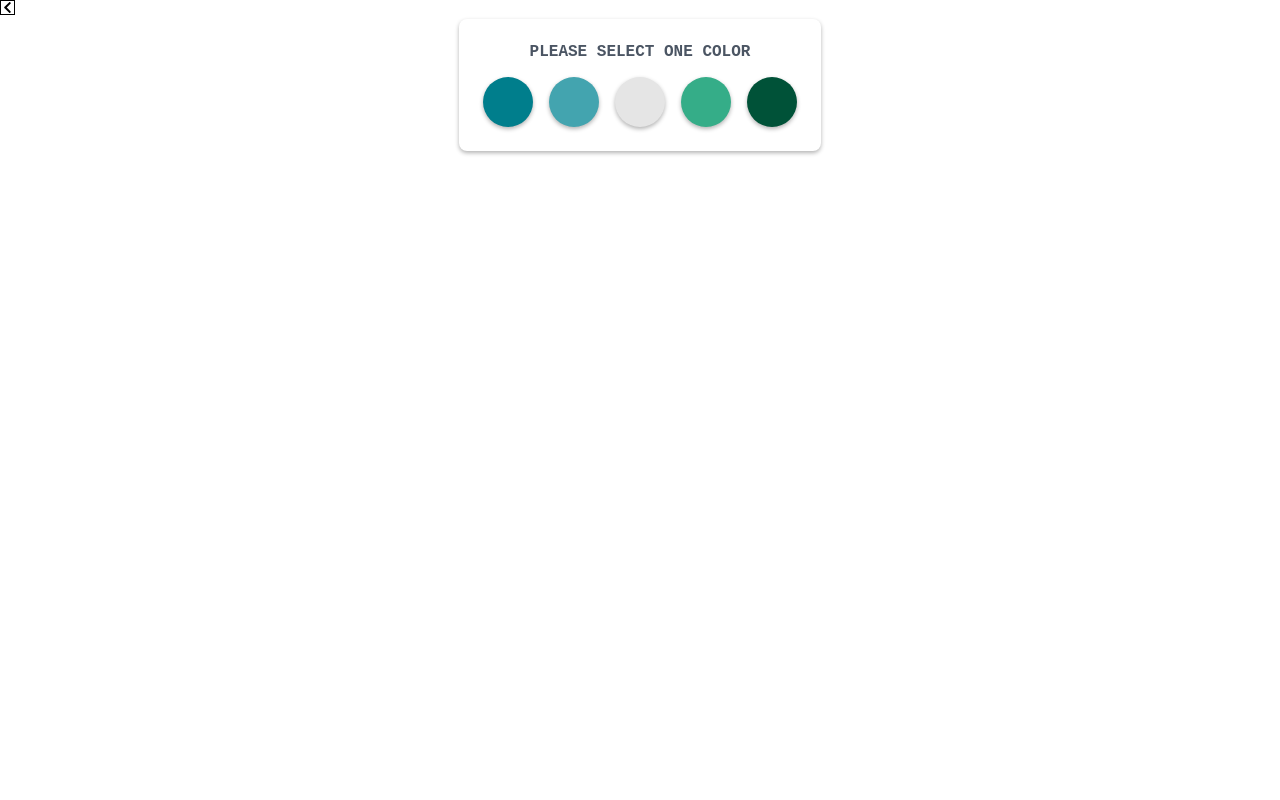
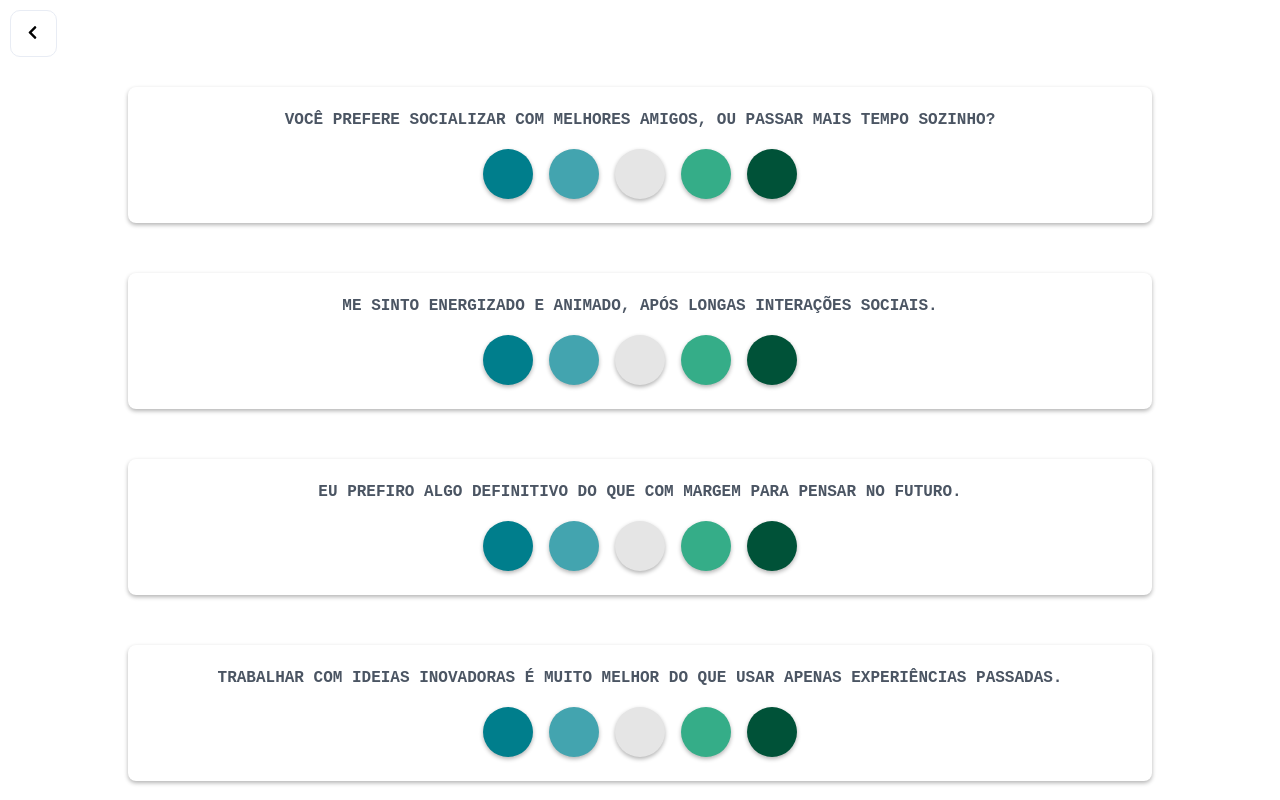
Before and after one commit to Robdsjr007/Labonc, a React (Vite) app: page /quiz in a window 1280 px wide. Shown: the top 800 px of the page. Built offline with nearby package versions, Linux system fonts and the light colour scheme.

Commit message:
build no vercel

```diff
--- /dev/null
+++ b/public/perguntas.json
@@ -0,0 +1,57 @@
+[
+  {
+    "id": 1,
+    "titulo": "Você prefere socializar com melhores amigos, ou passar mais tempo sozinho?",
+    "tipos": [
+      { "categoria": "E", "valor": 150 },
+      { "categoria": "E", "valor": 100 },
+      { "categoria": "NEUTRO", "valor": 0 },
+      { "categoria": "I", "valor": 100 },
+      { "categoria": "I", "valor": 150 }
+    ]
+  },
+  {
+    "id": 2,
+    "titulo": "Me sinto energizado e animado, após longas interações sociais.",
+    "tipos": [
+      { "categoria": "E", "valor": 200 },
+      { "categoria": "E", "valor": 100 },
+      { "categoria": "NEUTRO", "valor": 0 },
+      { "categoria": "I", "valor": 50 },
+      { "categoria": "I", "valor": 100 }
+    ]
+  },
+  {
+    "id": 3,
+    "titulo": "Eu prefiro algo definitivo do que com margem para pensar no futuro.",
+    "tipos": [
+      { "categoria": "S", "valor": 150 },
+      { "categoria": "S", "valor": 100 },
+      { "categoria": "NEUTRO", "valor": 0 },
+      { "categoria": "N", "valor": 100 },
+      { "categoria": "N", "valor": 150 }
+    ]
+  },
+  {
+    "id": 4,
+    "titulo": "Trabalhar com ideias inovadoras é muito melhor do que usar apenas experiências passadas.",
+    "tipos": [
+      { "categoria": "S", "valor": 150 },
+      { "categoria": "S", "valor": 100 },
+      { "categoria": "NEUTRO", "valor": 0 },
+      { "categoria": "N", "valor": 100 },
+      { "categoria": "N", "valor": 150 }
+    ]
+  },
+  {
+    "id": 5,
+    "titulo": "Eu prefiro algo definitivo do que com margem para pensar no futuro.",
+    "tipos": [
+      { "categoria": "S", "valor": 150 },
+      { "categoria": "S", "valor": 100 },
+      { "categoria": "NEUTRO", "valor": 0 },
+      { "categoria": "N", "valor": 100 },
+      { "categoria": "N", "valor": 150 }
+    ]
+  }
+]
--- a/src/components/BackButton/BackButton.module.sass
+++ b/src/components/BackButton/BackButton.module.sass
@@ -1,7 +1,19 @@
 @use '../../styles/mixins'
 @use '../../styles/variables'
 
-.ArrowLeft
-    @include mixins.widthAndHeight(15px, 15px)
-    color: black
-    border: 1px solid black
+.Container
+    @include mixins.flexContent(flex, center, center)
+    width: max-content
+    border: 1px solid #E8ECF4
+    border-radius: 10px
+    padding: 14px 16px 12px 14px
+    margin: 10px 0 30px 10px
+    transition: transform 0.3s ease-in-out
+
+    .ArrowLeft
+        @include mixins.widthAndHeight(15px, 15px)
+        color: black
+
+
+    &:hover
+        transform: scale(1.2)
--- a/src/components/BackButton/BackButton.tsx
+++ b/src/components/BackButton/BackButton.tsx
@@ -9,7 +9,7 @@ type Props = {
 
 const BackButton = ({ link }: Props) => {
     return (
-        <nav>
+        <nav className={styles.Container}>
             <Link to={link}>
                 <FaChevronLeft className={styles.ArrowLeft}/>
             </Link>
--- a/src/components/CardDesktop/CardDesktop.sass
+++ b/src/components/CardDesktop/CardDesktop.module.sass
@@ -1,8 +1,8 @@
 .container
     display: flex
     flex-direction: column
-    align-items: flex-start
-    gap: 16px
+    gap: 20px
+    width: 80%
     overflow: hidden
     border-radius: 8px
     padding: 24px
@@ -17,12 +17,14 @@
     text-transform: uppercase
     color: #4b5563
 
-.ball-options
+.ball_options
     display: flex
     align-items: center
+    justify-content: center
     gap: 16px
 
-.ball-option
+
+.ball_option
     position: relative
     display: flex
     height: 50px
@@ -47,7 +49,7 @@
         box-shadow: 0 2px 4px rgba(0, 0, 0, 0.3)
         transition: transform 0.3s, box-shadow 0.3s
 
-    .circle-inner
+    .circle_inner
         position: absolute
         height: 100%
         width: 100%
@@ -60,7 +62,7 @@
         transform: scale(1.1)
         box-shadow: 0 0 0 2px currentColor
 
-    input:checked ~ .circle-inner
+    input:checked ~ .circle_inner
         transform: scale(5)
 
     .icon
@@ -72,7 +74,7 @@
         box-shadow: 0 2px 4px rgba(0, 0, 0, 0.3)
         border-color: #9bc8ff
 
-    &.never .circle-inner
+    &.never .circle_inner
         background-color: #03b8cc
 
     &.never .icon
@@ -84,7 +86,7 @@
         box-shadow: 0 2px 4px rgba(0, 0, 0, 0.3)
         border-color: #60a5fa
 
-    &.male .circle-inner
+    &.male .circle_inner
         background-color: #5ce7f7
 
     &.male .icon
@@ -96,22 +98,22 @@
         box-shadow: 0 2px 4px rgba(0, 0, 0, 0.3)
         border-color: #f472b6
 
-    &.female .circle-inner
+    &.female .circle_inner
         background-color: #f1f1f1
 
     &.female .icon
         fill: #f472b6
 
     /* Non-binary */
-    &.non-binary .circle
+    &.non_binary .circle
         background-color: #35AD88
         box-shadow: 0 2px 4px rgba(0, 0, 0, 0.3)
         border-color: #c084fc
 
-    &.non-binary .circle-inner
+    &.non_binary .circle_inner
         background-color: #45e0b2
 
-    &.non-binary .icon
+    &.non_binary .icon
         fill: #c084fc
 
     /* None */
@@ -120,12 +122,12 @@
         box-shadow: 0 2px 4px rgba(0, 0, 0, 0.3)
         border-color: #a3a3a3
 
-    &.none .circle-inner
+    &.none .circle_inner
         background-color: #009465
 
     &.none .icon
         stroke: #a3a3a3
 
-@media (max-width: 390px)
+@media (max-width: 490px)
     .container
         display: none
--- a/src/components/CardDesktop/CardDesktop.tsx
+++ b/src/components/CardDesktop/CardDesktop.tsx
@@ -1,42 +1,65 @@
-import './CardDesktop.sass'
+import styles from "./CardDesktop.module.sass";
+import useFetchPerguntas from "../../hook/useFetchPerguntas";
 
 const CardDesktop = () => {
+  const {
+    data: perguntas,
+    loading,
+    error,
+  } = useFetchPerguntas("/perguntas.json");
+
+  if (loading) {
+    return <p>Carregando...</p>;
+  }
+
+  if (error) {
+    return <p>Erro: {error}</p>;
+  }
+
   return (
-        <article className="container">
-            <span className="title">Please select one color</span>
-            <div className="ball-options">
-                <div className="ball-option never">
+    <>
+      {perguntas ? (
+        perguntas.map((pergunta) => (
+          <article className={styles.container} key={pergunta.id}>
+            <span className={styles.title}>{pergunta.titulo}</span>
+            <div className={styles.ball_options}>
+              <div className={`${styles.ball_option} ${styles.never}`}>
                 <input value="male" name="gender" type="radio" />
-                    <div className="circle"></div>
-                    <div className="circle-inner"></div>
+                <div className={styles.circle}></div>
+                <div className={styles.circle_inner}></div>
               </div>
 
-                <div className="ball-option male">
+              <div className={`${styles.ball_option} ${styles.male}`}>
                 <input value="male" name="gender" type="radio" />
-                    <div className="circle"></div>
-                    <div className="circle-inner"></div>
+                <div className={styles.circle}></div>
+                <div className={styles.circle_inner}></div>
               </div>
 
-                <div className="ball-option female">
+              <div className={`${styles.ball_option} ${styles.female}`}>
                 <input value="female" name="gender" type="radio" />
-                    <div className="circle"></div>
-                    <div className="circle-inner"></div>
+                <div className={styles.circle}></div>
+                <div className={styles.circle_inner}></div>
               </div>
 
-                <div className="ball-option non-binary">
+              <div className={`${styles.ball_option} ${styles.non_binary}`}>
                 <input value="non-binary" name="gender" type="radio" />
-                    <div className="circle"></div>
-                    <div className="circle-inner"></div>
+                <div className={styles.circle}></div>
+                <div className={styles.circle_inner}></div>
               </div>
 
-                <div className="ball-option none">
+              <div className={`${styles.ball_option} ${styles.none}`}>
                 <input value="none" name="gender" type="radio" />
-                    <div className="circle"></div>
-                    <div className="circle-inner"></div>
+                <div className={styles.circle}></div>
+                <div className={styles.circle_inner}></div>
               </div>
             </div>
           </article>
-    )
-}
+        ))
+      ) : (
+        <p>Erro ao obter os dados!</p>
+      )}
+    </>
+  );
+};
 
-export default CardDesktop
+export default CardDesktop;
--- a/src/components/CardMobile/CardMobile.sass
+++ b/src/components/CardMobile/CardMobile.sass
@@ -56,26 +56,44 @@
     display: none
     transition: display .4s ease
 
-.success
-    color: green
 
-.error
+.neutro
+
+.discordo_nem_tanto
+
+.discordo
     color: red
 
 .radio_input input:checked + label
     border-color: red
     color: red
 
+.radio_input input[value="value-1"]:checked + label
+    border-color: #007E8C
+    color: rgb(255, 255, 255)
+    background-color: #007E8C
+
 .radio_input input[value="value-2"]:checked + label
-    border-color: rgb(22, 245, 22)
-    color: rgb(16, 184, 16)
+    border-color: #43A4AF
+    color: rgb(255, 255, 255)
+    background-color: #43A4AF
 
-    .radio_input:has(input[value="value-2"]:checked) &.success
-        display: flex
+.radio_input input[value="value-3"]:checked + label
+    border-color: #E5E5E5
+    color: black
+    background-color: #E5E5E5
 
-    .radio_input:has(input:not([value="value-2"]):checked ) &.error
-        display: flex
+.radio_input input[value="value-4"]:checked + label
+    border-color: #35AD88
+    color: rgb(255, 255, 255)
+    background-color: #35AD88
 
-@media (width >= 391px)
+.radio_input input[value="value-5"]:checked + label
+    border-color: #005238
+    color: rgb(255, 255, 255)
+    background-color: #005238
+
+
+@media (width >= 491px)
     .radio_input
         display: none
--- a/src/components/Header/HeaderContainer.module.sass
+++ b/src/components/Header/HeaderContainer.module.sass
@@ -26,7 +26,7 @@ header
 .show
     display: block // Mostra o menu quando a classe 'show' for aplicada
 
-@media (min-width: 391px)
+@media (min-width: 491px)
     .iconContainer
         display: none
 
--- /dev/null
+++ b/src/hook/useFetchPerguntas.tsx
@@ -0,0 +1,53 @@
+import { useState, useEffect } from 'react';
+
+// Defina a interface para a estrutura dos dados que você espera receber
+interface Tipo {
+  categoria: string;
+  valor: number;
+}
+
+interface Pergunta {
+  id: number;      // Exemplo de campo, ajuste conforme necessário
+  titulo: string;  // Exemplo de campo, ajuste conforme necessário
+  tipos: Tipo[]; // Exemplo de campo, ajuste conforme necessário
+}
+
+// Defina a interface para o retorno do hook
+interface UseFetchReturn {
+  data: Pergunta[]; // Ou ajuste para o tipo adequado
+  loading: boolean;
+  error: string | null;
+}
+
+const useFetchPerguntas = (url: string): UseFetchReturn => {
+  const [data, setData] = useState<Pergunta[]>([]); // Especificando o tipo de dados
+  const [loading, setLoading] = useState<boolean>(true); // Especificando o tipo booleano
+  const [error, setError] = useState<string | null>(null); // Especificando o tipo string ou null
+
+  useEffect(() => {
+    const fetchData = async () => {
+      try {
+        const response = await fetch(url);
+        if (!response.ok) {
+          throw new Error('Erro ao buscar os dados');
+        }
+        const json = await response.json();
+        setData(json);
+      } catch (err) {
+        if (err instanceof Error) {
+          setError(err.message);
+        } else {
+          setError('Ocorreu um erro desconhecido.');
+        }
+      } finally {
+        setLoading(false);
+      }
+    };
+
+    fetchData();
+  }, [url]);
+
+  return { data, loading, error };
+};
+
+export default useFetchPerguntas;
--- a/src/pages/Home/Home.module.sass
+++ b/src/pages/Home/Home.module.sass
@@ -8,20 +8,20 @@
         flex-direction: column
 
         .logoMobile
-            width: 350px
+            max-height: 40vh
 
         .fotoMinimalista
-            width: 350px
-            margin-top: -115px
+            max-height: 40vh
+            margin-top: -13vh
 
         p
             text-align: center
-            font-size: 32px
+            font-size: 2rem
             margin-top: -15px
             margin-bottom: 20px
 
 
-@media (min-width: 391px)
+@media (min-width: 490px)
     main
         .logoMobile
             display: none
--- a/src/pages/Quiz/Quiz.module.sass
+++ b/src/pages/Quiz/Quiz.module.sass
@@ -2,4 +2,6 @@
 @use '../../styles/mixins'
 
 .container
-    @include mixins.flexContent(flex, center, flex-start)
+    @include mixins.flexContent(flex, flex-start, center)
+    gap: 50px
+    flex-direction: column
```
Also changed, not shown: src/components/CardMobile/CardMobile.tsx (+54 -11 lines), 1 other file (tests, documents, lock files or other folders). Lines whose indentation alone changed are shown as unchanged.
